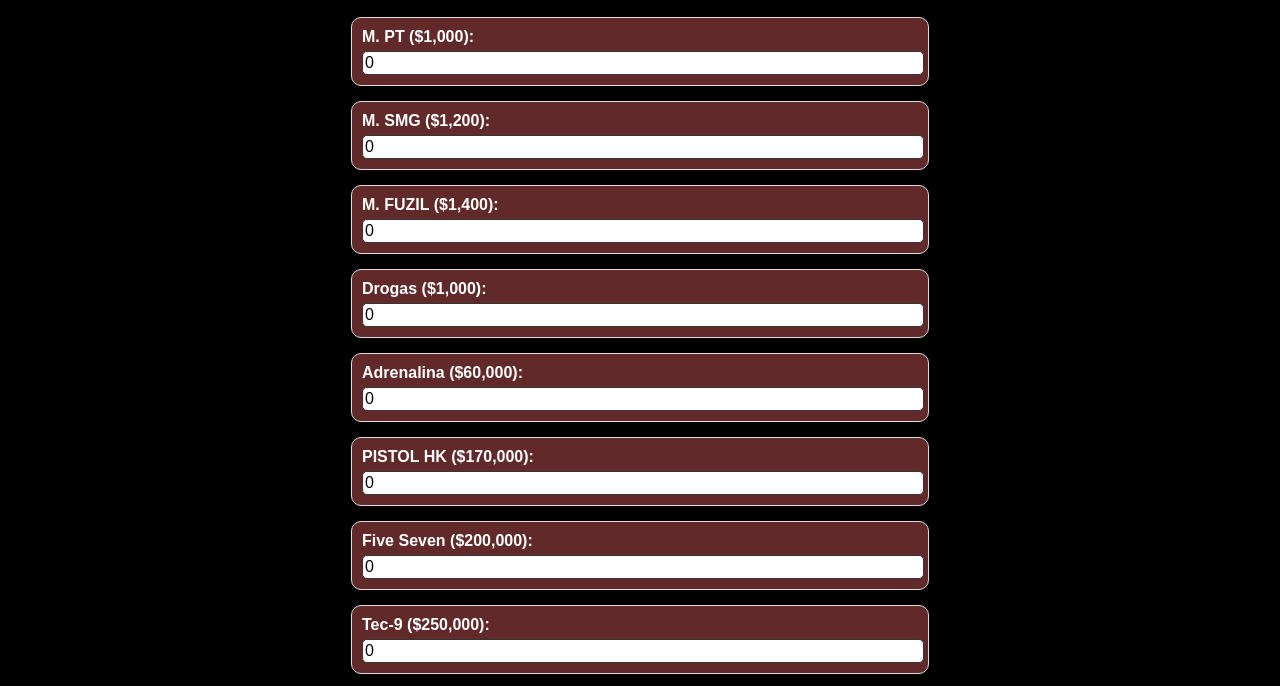
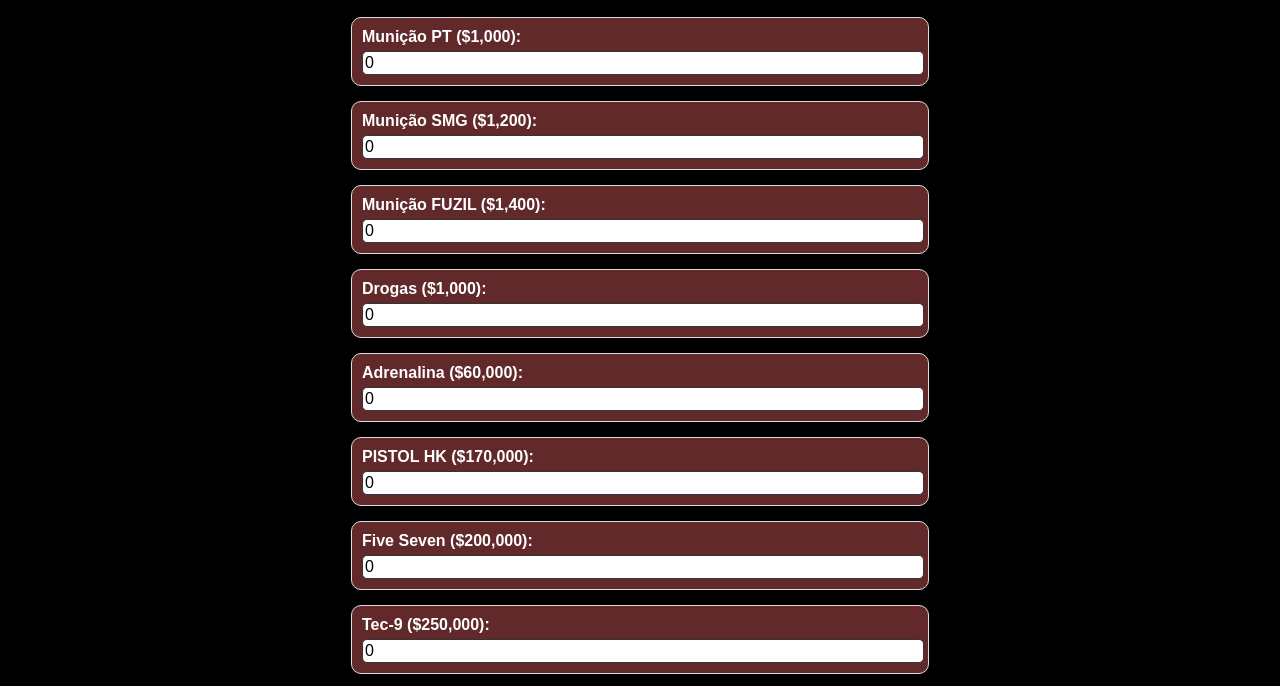
Before and after one commit to Trovato1/calstaff.github.io, a plain HTML site: page index.html in a window 1280 px wide. Shown: the part 60-746 px from the top of the page. Drawn offline with Linux system fonts and the light colour scheme.

Commit message:
Update index.html

```diff
--- a/index.html
+++ b/index.html
@@ -14,9 +14,9 @@
   <script>
     // Lista de itens e preços
     const precos = {
-      "M. PT": 1000,
-      "M. SMG": 1200,
-      "M. FUZIL": 1400,
+      "Munição PT": 1000,
+      "Munição SMG": 1200,
+      "Munição FUZIL": 1400,
       "Drogas": 1000,
       "Adrenalina": 60000,
       "PISTOL HK": 170000,
```
